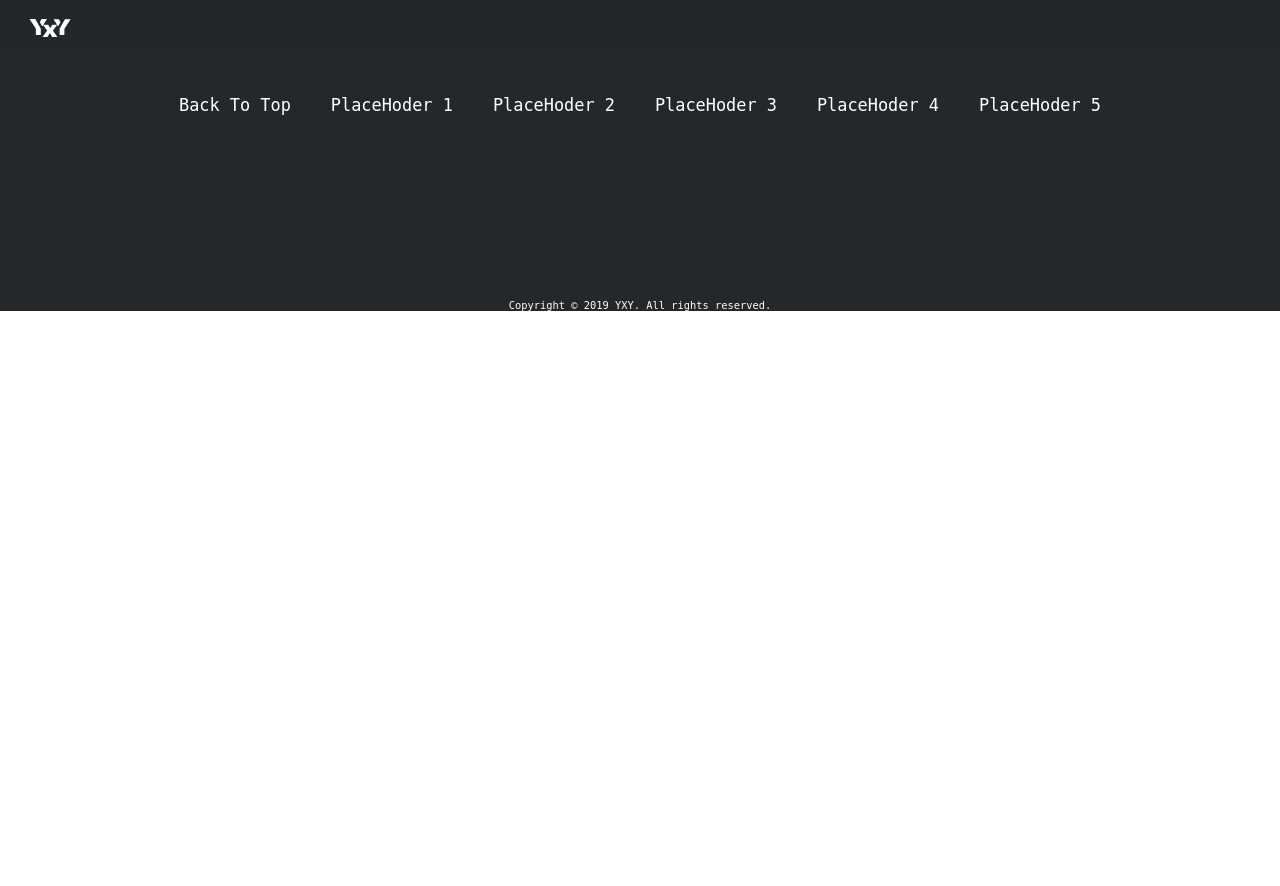
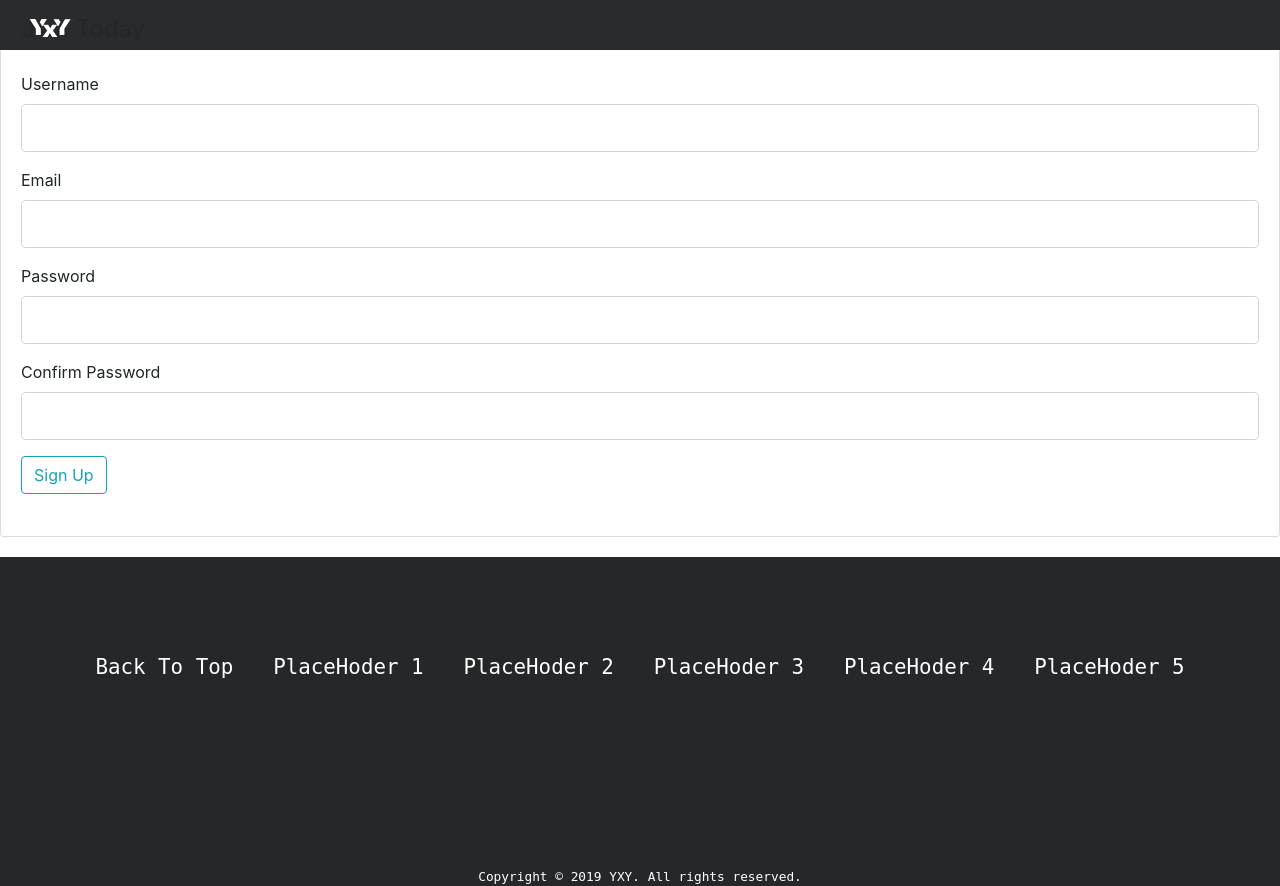
Before and after one commit to xy-241/shopy, a Flask app: page /register in a window 1280 px wide. Before the commit the page ends 311 px from the top, so only its background shows below. Run offline with Flask 2, Linux system fonts and the light colour scheme; some libraries are stand-ins or nearby versions.

Commit message:
Still working on form, basic register form is finished

```diff
--- a/forms.py
+++ b/forms.py
@@ -5,7 +5,7 @@ from wtforms.validators import DataRequired, Length, Email, EqualTo, ValidationE
 
 class RegistrationForm(FlaskForm):
     username = StringField('Username',  #Username is shown in html, the label method
-                            validators=[DataRequired(), length(min=2, max=20)])
+                            validators=[DataRequired(), Length(min=2, max=20)])
     email = StringField('Email',
                             validators=[DataRequired(), Email()])
     password = PasswordField('Password',
--- a/shopy.py
+++ b/shopy.py
@@ -1,18 +1,25 @@
 from flask import Flask, render_template # Basic config, Render templates
 from flask import url_for # So we dont need to worry to import which file
+from flask import flash
+from flask import redirect
+from forms import RegistrationForm, LoginForm
 
 app = Flask(__name__)
-
+app.config['SECRET_KEY'] = '3a932a420ff2da48766d5c5040468bf0'
 
 @app.route("/")
 @app.route("/home")
 def home():
     return render_template('home.html')
 
-@app.route("/register")
+@app.route("/register", methods=['GET', 'POST'])
 def register():
-    return render_template('register.html')
-@app.route("/login")
+    form = RegistrationForm()
+    if form.validate_on_submit():
+        flash(f'Account created for {form.username.data}!', 'success')
+        return redirect(url_for('login'))
+    return render_template('register.html', form=form)
+@app.route("/login", methods=['GET', 'POST'])
 def login():
     return render_template('login.html')
 
--- a/static/css/init.css
+++ b/static/css/init.css
@@ -39,3 +39,12 @@ a{
 .gap{
   margin-top:60px;
 }
+
+/* Extra Setting */
+.content-section {
+  background: #ffffff;
+  padding: 10px 20px;
+  border: 1px solid #dddddd;
+  border-radius: 3px;
+  margin-bottom: 20px;
+}
--- a/templates/layout.html
+++ b/templates/layout.html
@@ -1,8 +1,13 @@
 <!DOCTYPE html>
 <html lang="en" dir="ltr">
   <head>
+    <!-- Required meta tags -->
     <meta charset="utf-8">
     <meta name="viewport" content="width=device-width, initial-scale=1, shrink-to-fit=no">
+
+    <!-- Bootstrap CSS -->
+    <link rel="stylesheet" href="https://maxcdn.bootstrapcdn.com/bootstrap/4.0.0/css/bootstrap.min.css" integrity="sha384-Gn5384xqQ1aoWXA+058RXPxPg6fy4IWvTNh0E263XmFcJlSAwiGgFAW/dAiS6JXm" crossorigin="anonymous">
+
     <title>Hacker's Shop</title>
 
     <link rel="shortcut icon" href="img/logoT.png">
@@ -49,7 +54,19 @@
     </nav>
 
 
-    {% block content %} {% endblock %}
+
+    {% block content %}
+    {% with messages = get_flashed_messages(with_categories=true) %}
+      {% if messages %}
+        {% for category, message in messages %}
+          <div class="alert alert-{{ category }}">
+            {{ message }}
+          </div>
+        {% endfor %}
+
+      {% endif %}
+    {% endwith %}
+    {% endblock %}
 
 
 
@@ -68,5 +85,10 @@
       <div class="copyright">Copyright  &copy; 2019 YXY. All rights reserved.</div>
     </footer>
 
+    <!-- Optional JavaScript -->
+    <!-- jQuery first, then Popper.js, then Bootstrap JS -->
+    <script src="https://code.jquery.com/jquery-3.2.1.slim.min.js" integrity="sha384-KJ3o2DKtIkvYIK3UENzmM7KCkRr/rE9/Qpg6aAZGJwFDMVNA/GpGFF93hXpG5KkN" crossorigin="anonymous"></script>
+    <script src="https://cdnjs.cloudflare.com/ajax/libs/popper.js/1.12.9/umd/popper.min.js" integrity="sha384-ApNbgh9B+Y1QKtv3Rn7W3mgPxhU9K/ScQsAP7hUibX39j7fakFPskvXusvfa0b4Q" crossorigin="anonymous"></script>
+    <script src="https://maxcdn.bootstrapcdn.com/bootstrap/4.0.0/js/bootstrap.min.js" integrity="sha384-JZR6Spejh4U02d8jOt6vLEHfe/JQGiRRSQQxSfFWpi1MquVdAyjUar5+76PVCmYl" crossorigin="anonymous"></script>
   </body>
 </html>
--- a/templates/login.html
+++ b/templates/login.html
@@ -5,6 +5,8 @@
 
 {% block content %}
 <article class="workContent">
+  <div class="content-section">
 
+  </div>
 </article>
 {% endblock content %}
--- a/templates/register.html
+++ b/templates/register.html
@@ -5,6 +5,77 @@
 
 {% block content %}
 <article class="workContent">
+  <div class="content-section">
+    <form action="" method="POST">
+      {{ form.hidden_tag() }}
 
+      <fieldset class="form-group">
+        <legend class="border-bottom mb-4">Join Today</legend>
+
+        <div class="form-group">
+          {{ form.username.label(class="form-control-label") }}
+
+          {% if form.username.errors %}
+            {{ form.username(class="form-control form-control-lg is-invalid") }}
+            <div class="invalid-feedback">
+              {% for error in form.username.errors %}
+                <span>{{ error }}</span>
+              {% endfor %}
+            </div>
+          {% else %}
+            {{ form.username(class="form-control form-control-lg") }}
+          {% endif %}
+        </div>
+
+        <div class="form-group">
+          {{ form.email.label(class="form-control-label") }}
+
+          {% if form.email.errors %}
+            {{ form.email(class="form-control form-control-lg is-invalid") }}
+            <div class="invalid-feedback">
+              {% for error in form.email.errors %}
+                <span>{{ error }}</span>
+              {% endfor %}
+            </div>
+          {% else %}
+            {{ form.email(class="form-control form-control-lg") }}
+          {% endif %}
+        </div>
+
+        <div class="form-group">
+          {{ form.password.label(class="form-control-label") }}
+
+          {% if form.password.errors %}
+            {{ form.password(class="form-control form-control-lg is-invalid") }}
+            <div class="invalid-feedback">
+              {% for error in form.password.errors %}
+                <span>{{ error }}</span>
+              {% endfor %}
+            </div>
+          {% else %}
+            {{ form.password(class="form-control form-control-lg") }}
+          {% endif %}
+        </div>
+        <div class="form-group">
+          {{ form.confirm_password.label(class="form-control-label") }}
+
+          {% if form.confirm_password.errors %}
+            {{ form.confirm_password(class="form-control form-control-lg is-invalid") }}
+            <div class="invalid-feedback">
+              {% for error in form.confirm_password.errors %}
+                <span>{{ error }}</span>
+              {% endfor %}
+            </div>
+          {% else %}
+            {{ form.confirm_password(class="form-control form-control-lg") }}
+          {% endif %}
+        </div>
+        <div class="form-group">
+          {{ form.submit(class="btn btn-outline-info") }}
+        </div>
+      </fieldset>
+
+    </form>
+  </div>
 </article>
 {% endblock content %}
```
